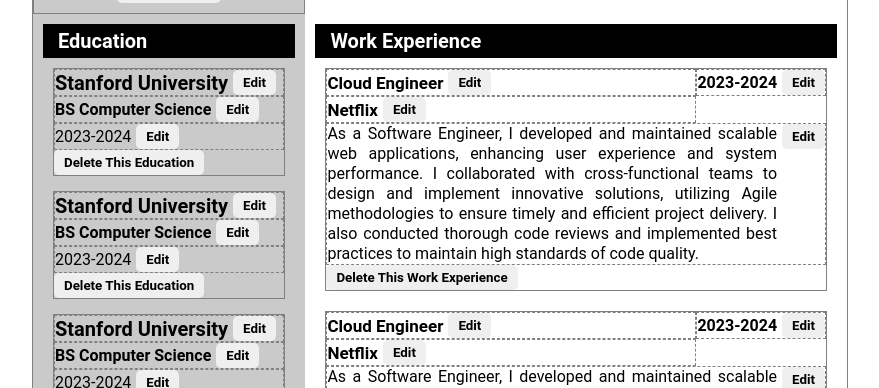
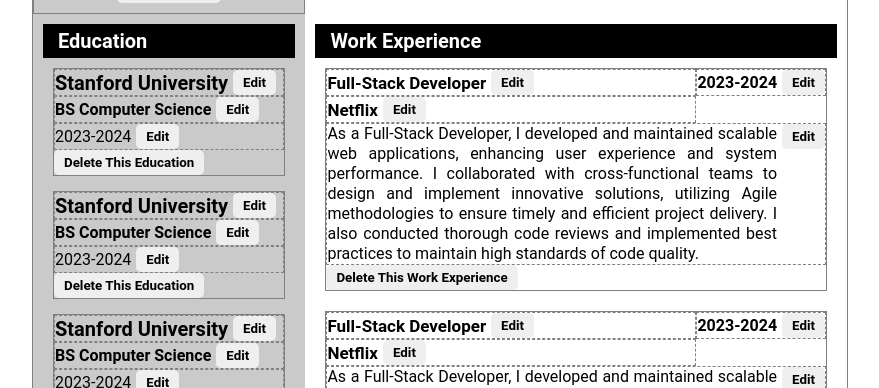
Before and after one commit to Jaizzer/swift-cv, a React (Vite) app: page / in a window 1280 px wide. Shown: the part 322-710 px from the top of the page, without its empty margins (200-1079 px from the left). Built offline with nearby package versions, Linux system fonts and the light colour scheme.

Commit message:
feat: Update placeholder text

```diff
--- a/src/Experience.jsx
+++ b/src/Experience.jsx
@@ -3,13 +3,13 @@ import Input from './Input';
 export default function Experience() {
     return (
         <div className="experience">
-            <Input label="Work Title" placeholder="Cloud Engineer" className="work-title"></Input>
+            <Input label="Work Title" placeholder="Full-Stack Developer" className="work-title"></Input>
             <Input label="Company" placeholder="Netflix" className="company"></Input>
             <Input label="Year" placeholder="2023-2024" className="working-years"></Input>
             <Input
                 label="Description"
                 placeholder="
-                    As a Software Engineer, I developed and maintained scalable web applications,
+                    As a Full-Stack Developer, I developed and maintained scalable web applications,
                     enhancing user experience and system performance. I collaborated with cross-functional
                     teams to design and implement innovative solutions, utilizing Agile methodologies to
                     ensure timely and efficient project delivery. I also conducted thorough code reviews and
```
